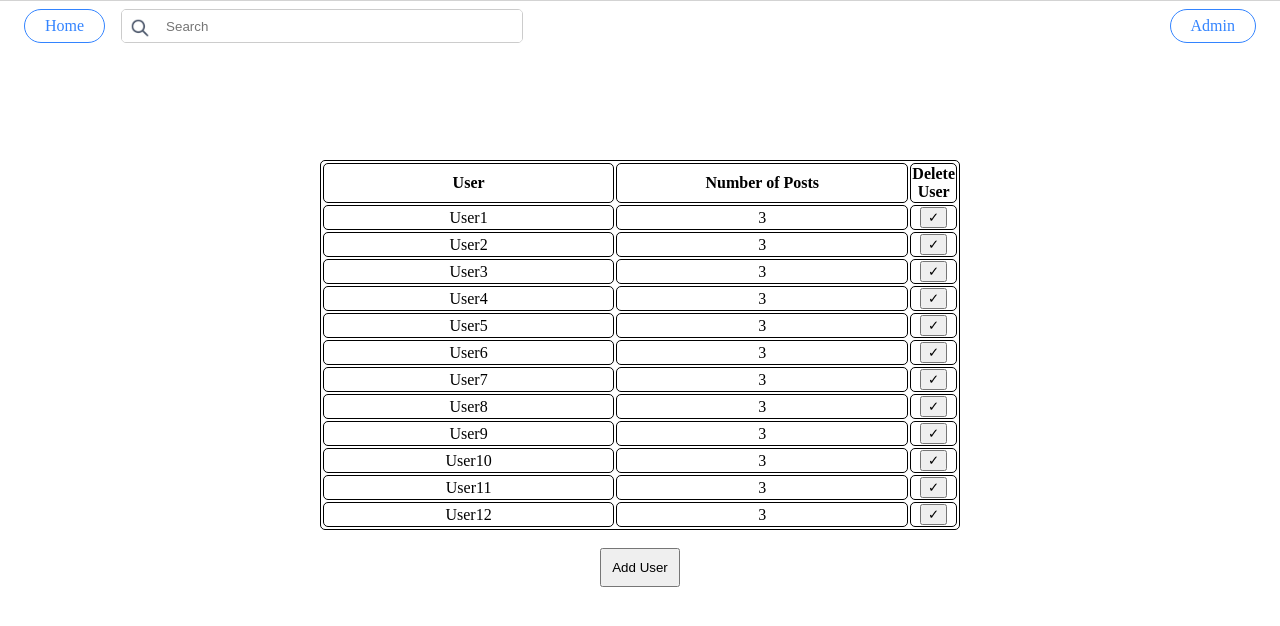
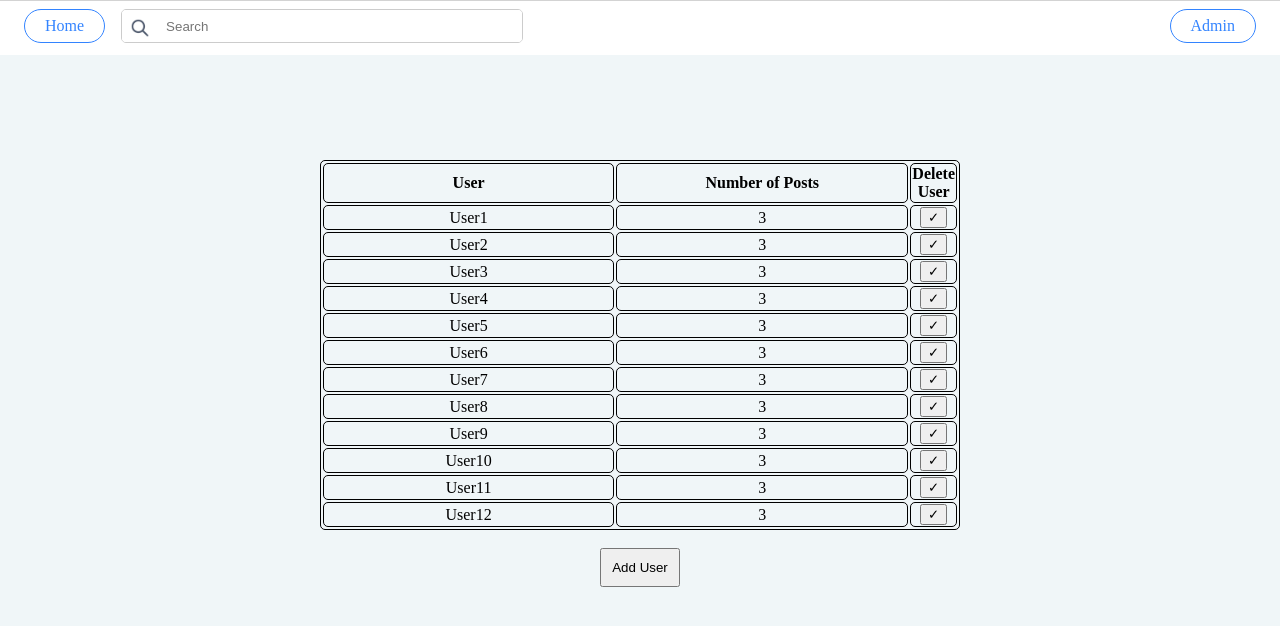
Before and after one commit to WorkCite/360project, a PHP site: page /admin.html in a window 1280 px wide. Shown: the top 626 px of the page. Run offline with PHP 8.4, Linux system fonts and the light colour scheme.

Commit message:
minor changes

```diff
--- a/360 proj/css/admin.css
+++ b/360 proj/css/admin.css
@@ -1,5 +1,5 @@
 body{
-    background-color: white;
+  background-color: rgb(240, 246, 248);
     margin:0;
   }
 
```
